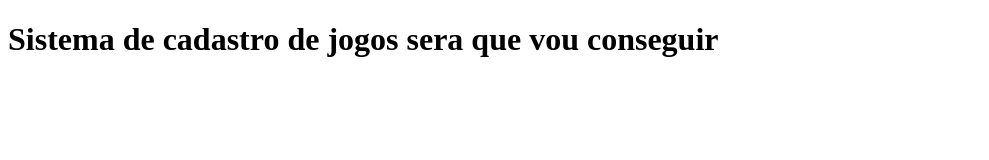
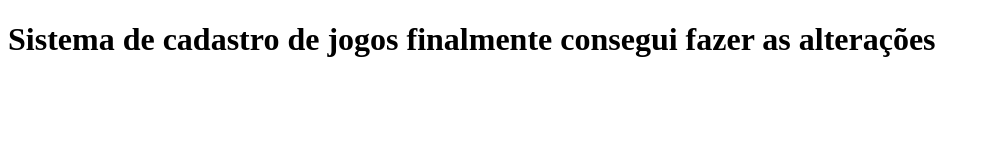
Before and after one commit to Guustaaf02/sistema-de-cadastro, a plain HTML site: page index.html in a window 1280 px wide. Shown: the whole page, without its empty margins (0-989 px from the left). Drawn offline with Linux system fonts and the light colour scheme.

Commit message:
fiz a alteração no html para tester se aprendi

```diff
--- a/index.html
+++ b/index.html
@@ -7,7 +7,7 @@
     <title>Document</title>
 </head>
 <body>
-    <h1> Sistema de cadastro de jogos sera que vou conseguir
+    <h1> Sistema de cadastro de jogos finalmente consegui fazer as alterações
     </h1>
     <script src="app.js"></script>
 </body>
```
